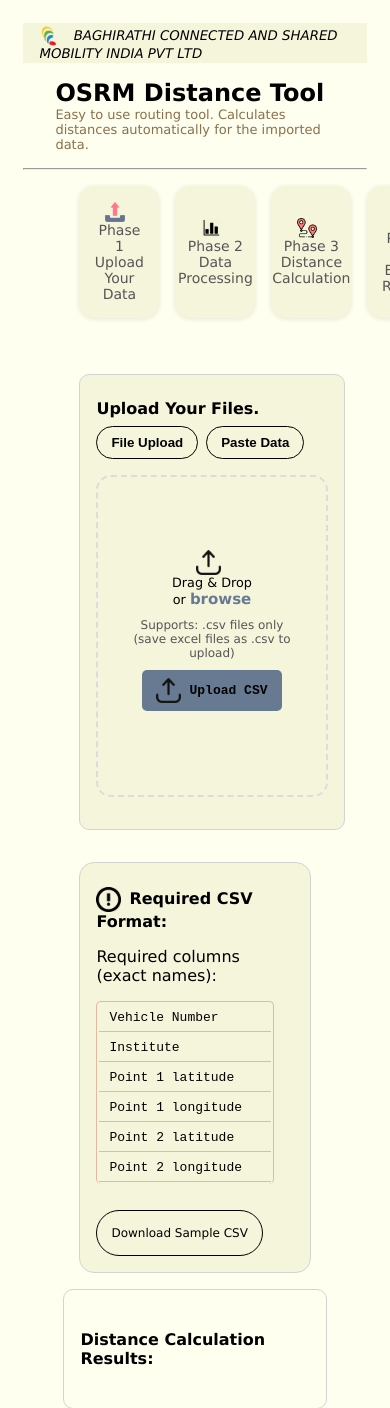
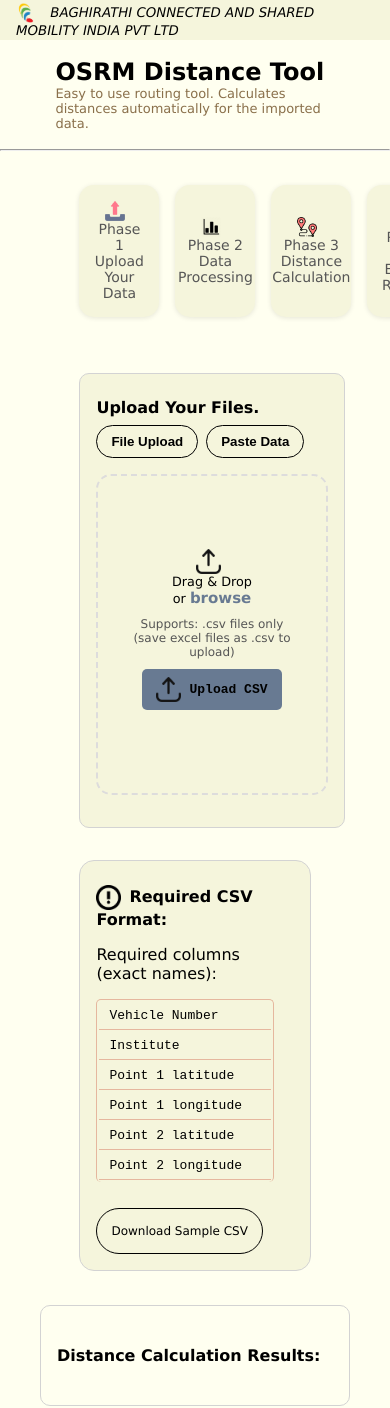
Before and after one commit to shanaia-dsilva/osrm_distance, a Flask app: page / in a window 390 px wide; the page is wider, and only the part inside the window is pictured. Shown: the top 1408 px of that part. Run offline with Flask 3, Linux system fonts and the light colour scheme.

Commit message:
final css touches

```diff
--- a/static/css/style.css
+++ b/static/css/style.css
@@ -382,14 +382,14 @@
   align-items:flex-start;
   flex-direction: row;
   gap: 2rem;
-  min-height: 75vh;
+  min-height: fit-content;
 }
 
 
 .custom-row {
   display:flex;
   flex-direction: row;
-  flex:1;
+  /* flex:1; */
   gap: 2rem;
   justify-content: center;
 
@@ -545,7 +545,7 @@
 
 
 @media (max-width: 1200px) {
-  body {
-    padding:6%;
+  section {
+    padding:0.5% 6%;
   }
 }
--- a/templates/index.html
+++ b/templates/index.html
@@ -77,11 +77,9 @@
 
       <!-- Upload Section -->
       <div class="custom-row">
-        <div class="custom-col">
         <div class="data-container">
           <h3>Upload Your Files.</h3>
 
-            <!-- Toggle -->
           <div class="input-toggle">
             <button class="btn-toggle" onclick="switchToUpload()">File Upload
             </button>
@@ -89,7 +87,6 @@
             </button>
           </div>
 
-            <!-- File Upload -->
           <div id="upload-section" class="upload-section">
             <div class="drag-area" id="drag-area">
               <form id="csv-form" enctype="multipart/form-data">
@@ -111,7 +108,6 @@
             </div>
           </div>
 
-            <!-- Paste Section -->
           <div id="paste-section" class="paste-section" style="display: none;">
             <div class="paste-area">
 
@@ -147,7 +143,8 @@
                   <label for="paste-input">Paste your data here:</label>
                   <textarea id="paste-input" class="text-area" rows="10"></textarea>
                 </div> -->
-                <button type="button" class="app-btn" id="process-data-btn" onclick="processPastedData()">Process Data</button>
+              <button type="button" class="app-btn" id="process-data-btn" onclick="processPastedData()">Process
+                Data</button>
               <button id="reset-paste-btn" type="button" class="app-btn">Reset Fields</button>
             </div>
           </div>
@@ -155,10 +152,7 @@
           <!-- Status Messages -->
           <div id="status" class="status-box"></div>
         </div>
-        </div>
 
-        <!-- Requirements Section -->
-        <div class="custom-col">
         <div id="file-stat">
           <h3>
             <img src="/uploads/required.jpg" width="24" class="me-2" alt="Info" />Required CSV Format:
```
Lines whose indentation alone changed are shown as unchanged.
